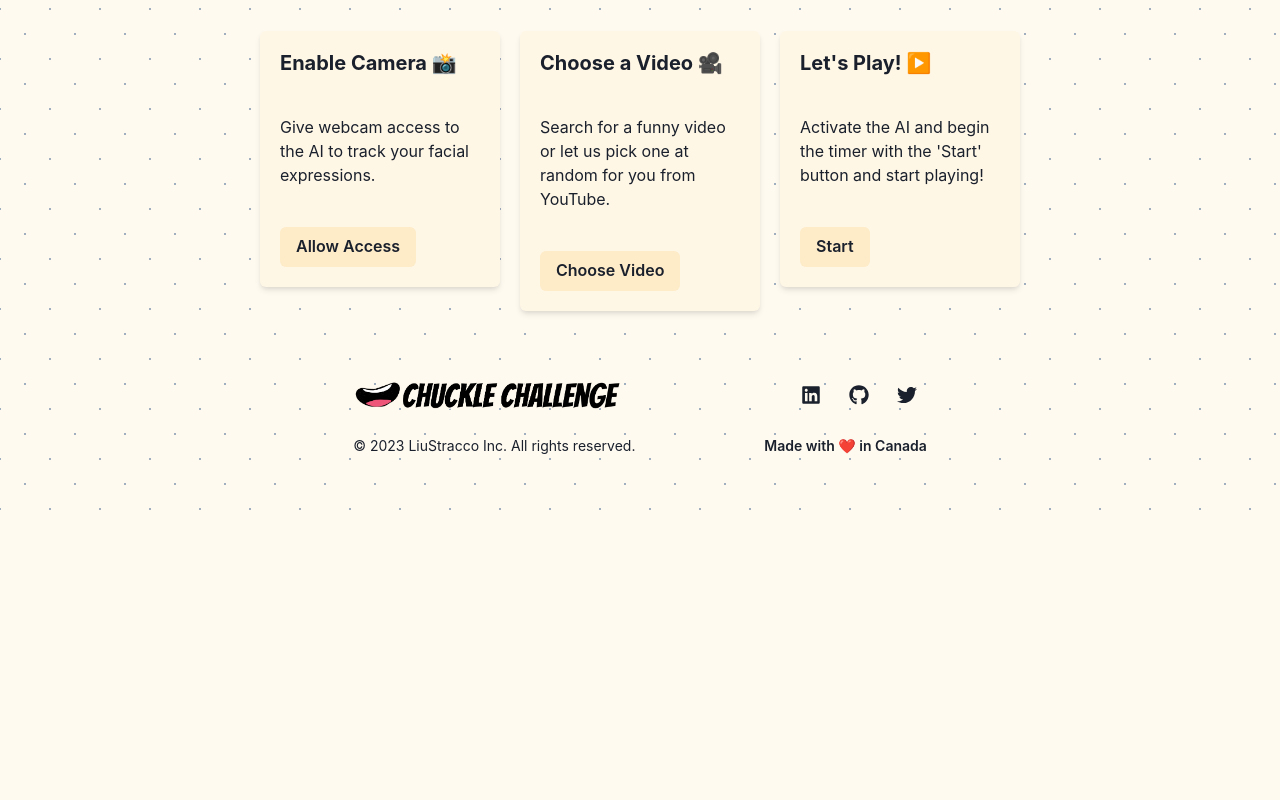
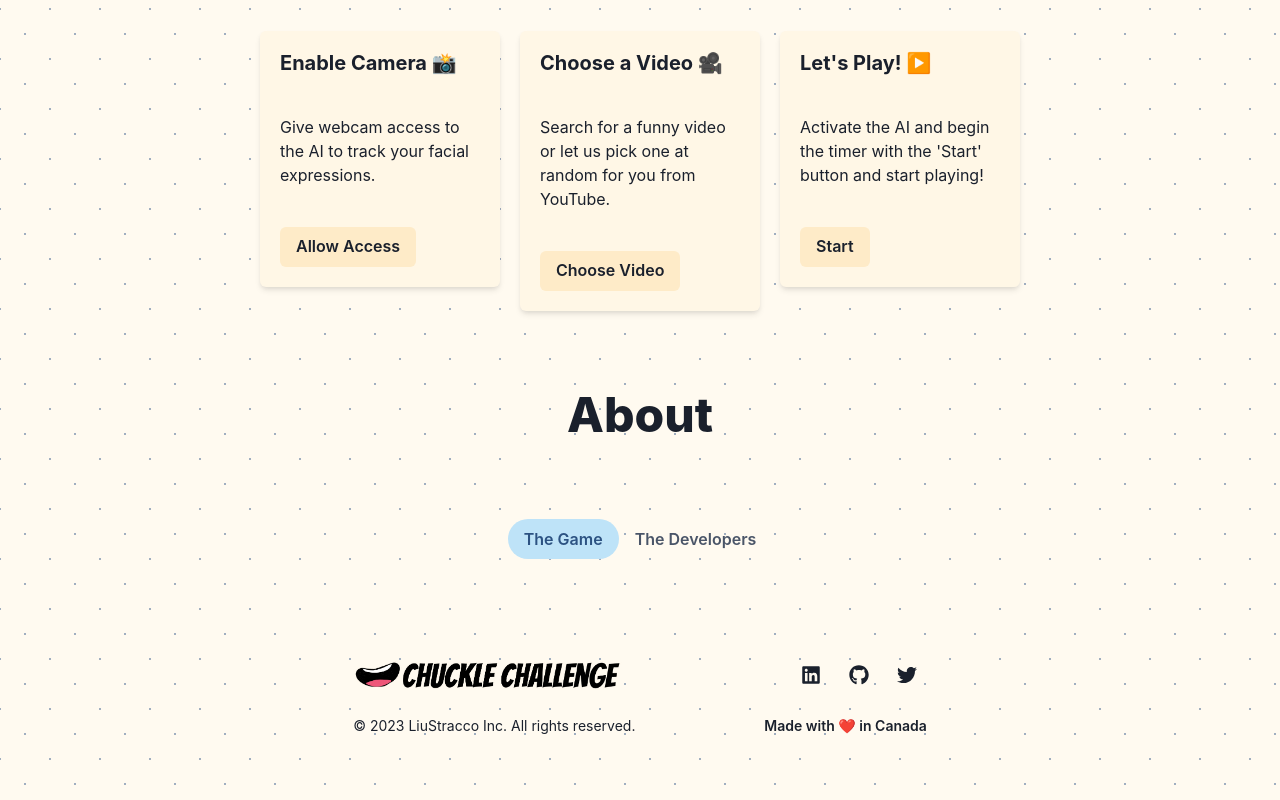
Before and after one commit to alostracco/Chuckle-Challenge, a Next.js app: page / in a window 1280 px wide. Shown: the part 991-1791 px from the top of the page. Before the commit the page ends 1511 px from the top, so only its background shows below. Built offline with nearby package versions, Linux system fonts and the light colour scheme.

Commit message:
Create About Section

```diff
--- /dev/null
+++ b/src/components/About.tsx
@@ -0,0 +1,36 @@
+import { Center, Flex, Heading, Tab, TabList, TabPanel, TabPanels, Tabs } from "@chakra-ui/react";
+
+const About: React.FC = () => {
+    return (
+        <Center flexDirection='column' gap={20}>
+            <Heading as='h1' size='2xl' fontWeight='extrabold'>
+                About
+            </Heading>
+
+            <Tabs variant='soft-rounded'>
+                <TabList>
+                    <Tab>
+                        The Game
+                    </Tab>
+                    <Tab>
+                        The Developers
+                    </Tab>
+                </TabList>
+
+                <TabPanels>
+                    <TabPanel>
+                        <Flex flexDirection='row' justifyContent='center' gap={5}>
+                            {/* put stuff here */}
+                        </Flex>
+                    </TabPanel>
+                    <TabPanel>
+                        <p>asdfwe</p>
+                    </TabPanel>
+                </TabPanels>
+
+            </Tabs>
+        </Center>
+    );
+};
+
+export default About;
--- a/src/pages/index.tsx
+++ b/src/pages/index.tsx
@@ -8,6 +8,7 @@ import YoutubeEmbed from '@/components/YoutubeEmbed'
 import theme from '@/styles/theme'
 import HowTo from '@/components/HowTo'
 import WebcamFeed from '@/components/Webcam'
+import About from '@/components/About'
 
 const inter = Inter({ subsets: ['latin'] })
 
@@ -61,6 +62,7 @@ export default function Home() {
             </Center>
           </Flex>
           <HowTo />
+          <About />
         </Stack>
 
       </Container>
```
